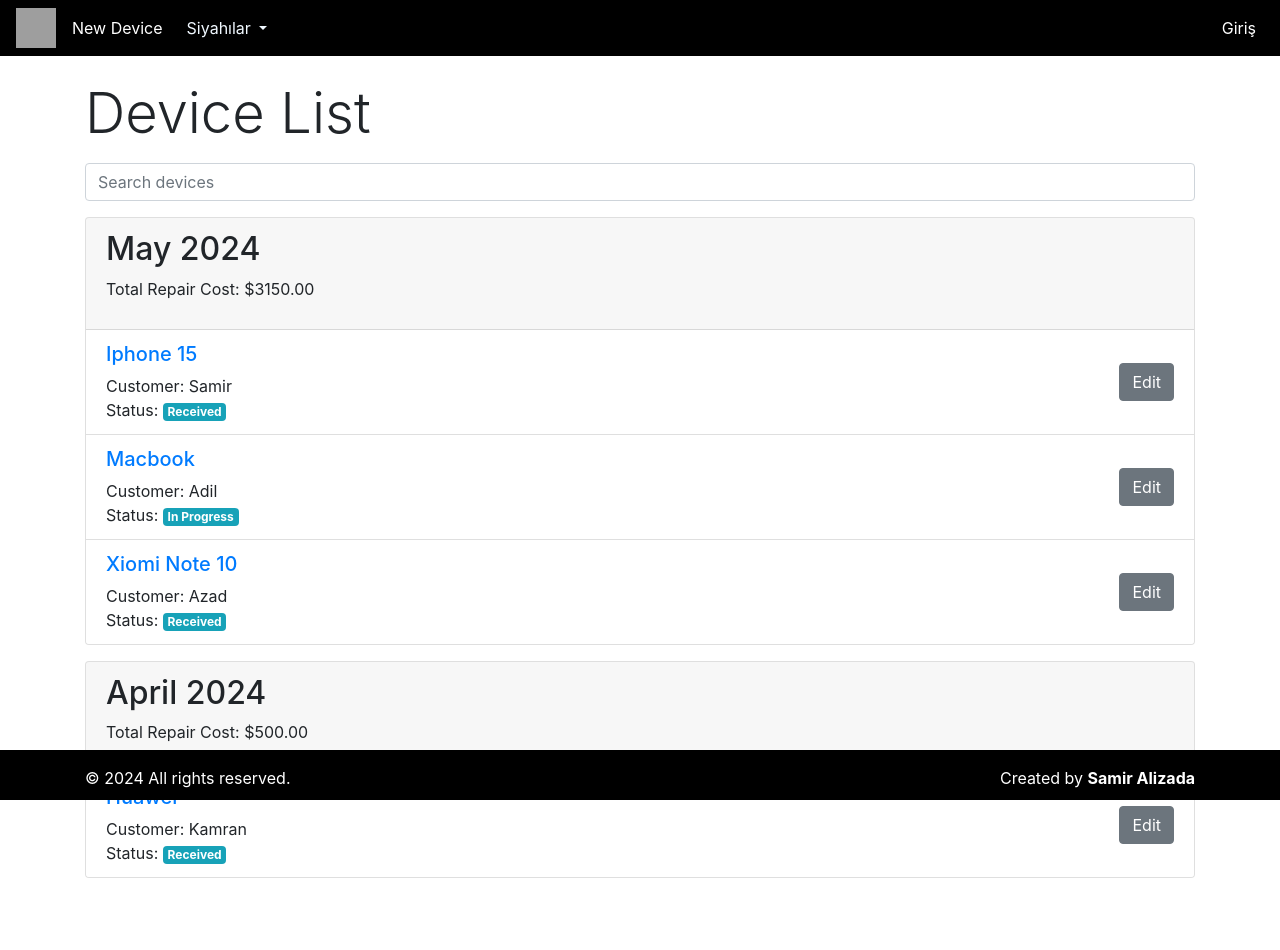
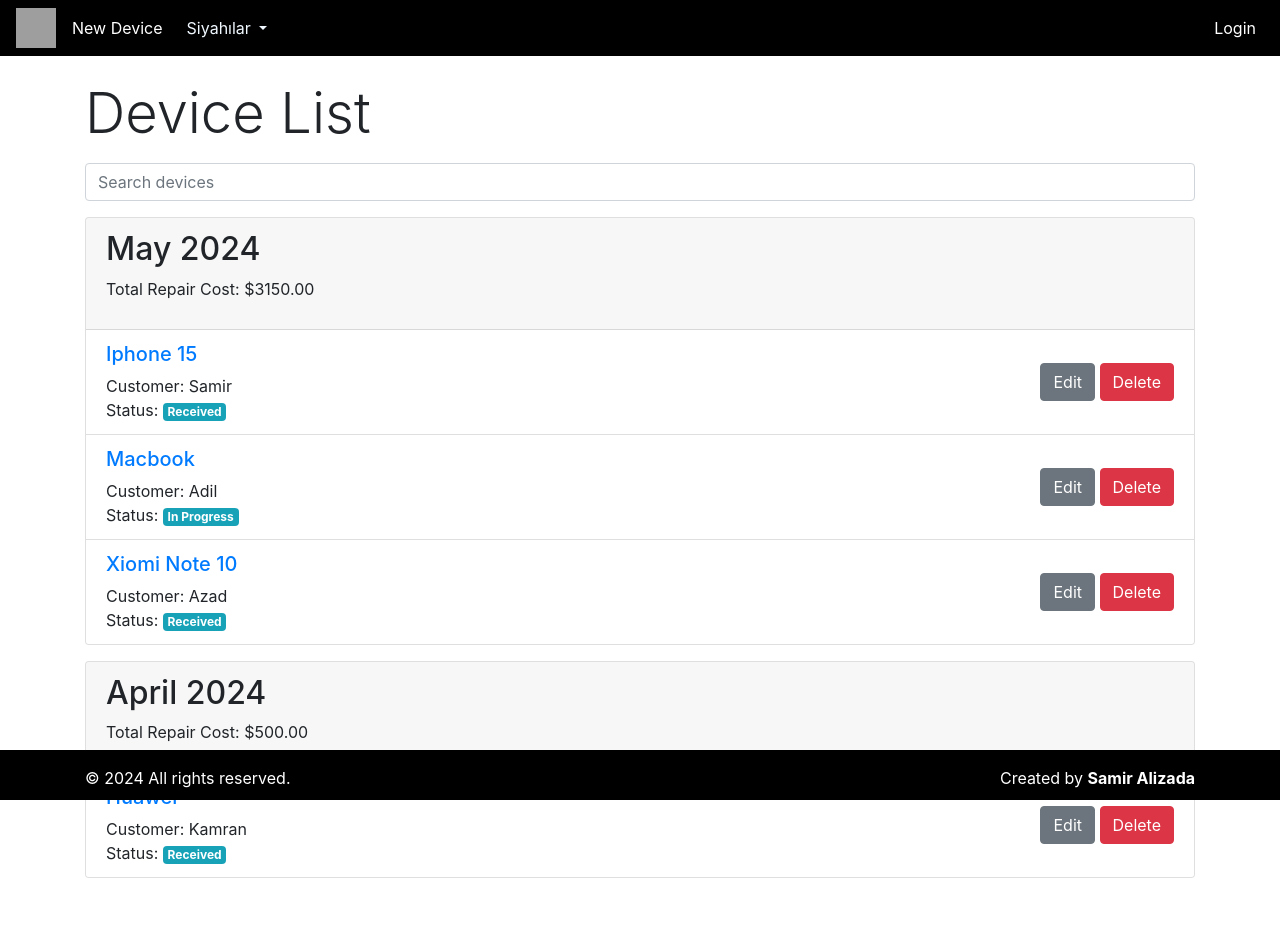
Before and after one commit to SamirAlizada/Multifactioring-Tracking, a Django app: page / in a window 1280 px wide. Run offline with Django 4.2, Linux system fonts and the light colour scheme; data comes from the database, SQL or seed files in the repository; both versions use the stored data as it was after the commit; some libraries are stand-ins or nearby versions; grey boxes are pictures that could not be loaded.

Commit message:
delete button added

```diff
--- a/repair/urls.py
+++ b/repair/urls.py
@@ -6,6 +6,7 @@ urlpatterns = [
     path('device/<int:pk>/', device_detail, name='device_detail'),
     path('device/new/', device_new, name='device_new'),
     path('device/<int:pk>/edit/', device_edit, name='device_edit'),
+    path('delete-device/<int:pk>/', delete_device, name='delete_device'),
 
     # Account
     path('login/', user_login, name='login'),
--- a/repair/views.py
+++ b/repair/views.py
@@ -94,6 +94,12 @@ def device_edit(request, pk):
         form = DeviceForm(instance=device)
     return render(request, 'repairs/device_edit.html', {'form': form})
 
+# Delete
+def delete_device(request, pk):
+    device = Device.objects.get(pk=pk)
+    device.delete()
+    return redirect('device_list')
+
 # User
 def user_login(request):
     if request.method == 'POST':
--- a/templates/navbar.html
+++ b/templates/navbar.html
@@ -58,13 +58,13 @@
                         </div>
                     </li>
                     <li class="nav-item">
-                        <a class="nav-link" style="color: white;" href="{% url 'logout' %}">Çıxış</a>
+                        <a class="nav-link" style="color: white;" href="{% url 'logout' %}">Logout</a>
                     </li>
                 </ul>
                 {% else %}
                 <ul class="navbar-nav ml-auto">
                     <li class="nav-item">
-                        <a class="nav-link" style="color: white;" href="{% url 'login' %}">Giriş</a>
+                        <a class="nav-link" style="color: white;" href="{% url 'login' %}">Login</a>
                     </li>
                 </ul>
                 {% endif %}
--- a/templates/repairs/device_list.html
+++ b/templates/repairs/device_list.html
@@ -24,7 +24,10 @@
                     <p class="mb-0">Customer: {{ device.customer_name }}</p>
                     <p class="mb-0">Status: <span class="badge badge-info">{{ device.status }}</span></p>
                 </div>
-                <a class="btn btn-secondary" href="{% url 'device_edit' device.pk %}">Edit</a>
+                <div class="text-right">
+                    <a class="btn btn-secondary" href="{% url 'device_edit' device.pk %}">Edit</a>
+                    <a class="btn btn-danger" href="{% url 'delete_device' device.pk %}" onclick="return confirm('Are you sure delete this device?')">Delete</a>
+                </div>
             </li>
             {% endfor %}
         </ul>
```
Also changed, not shown: db.sqlite3.
